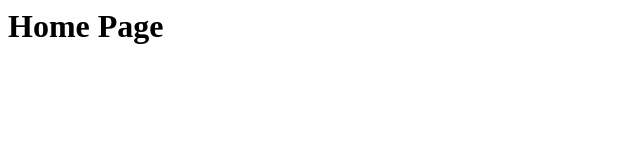
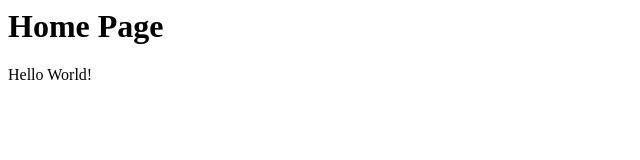
Before and after one commit to hanqche/test-site, a plain HTML site: page index.html in a window 1280 px wide. Shown: the full height of the page, 0-640 px from the left. Drawn offline with Linux system fonts and the light colour scheme.

Commit message:
Add initial homepage

```diff
--- a/index.html
+++ b/index.html
@@ -1 +1,2 @@
 <h1>Home Page</h1>
+<p1>Hello World!</p1>
```
